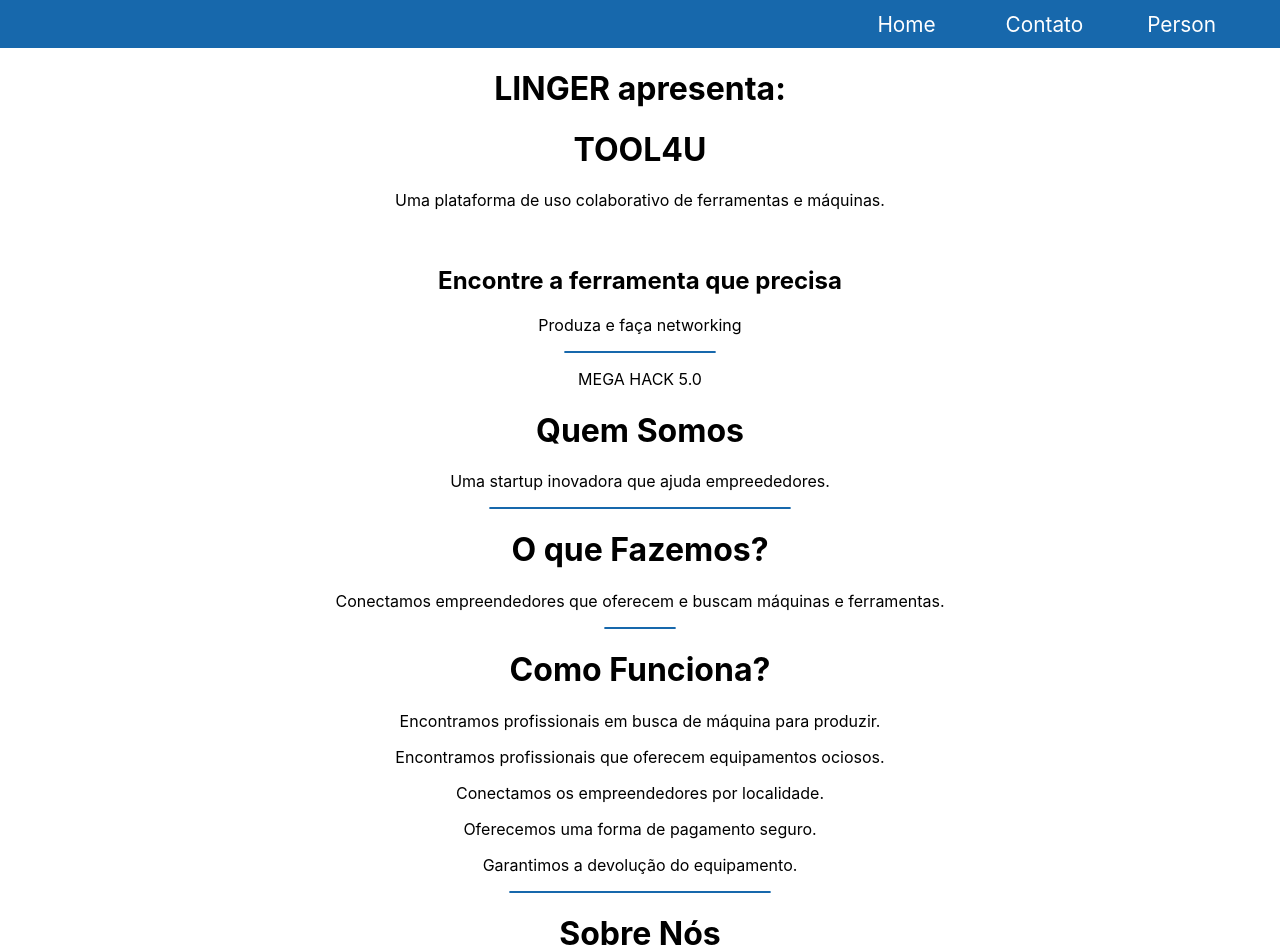
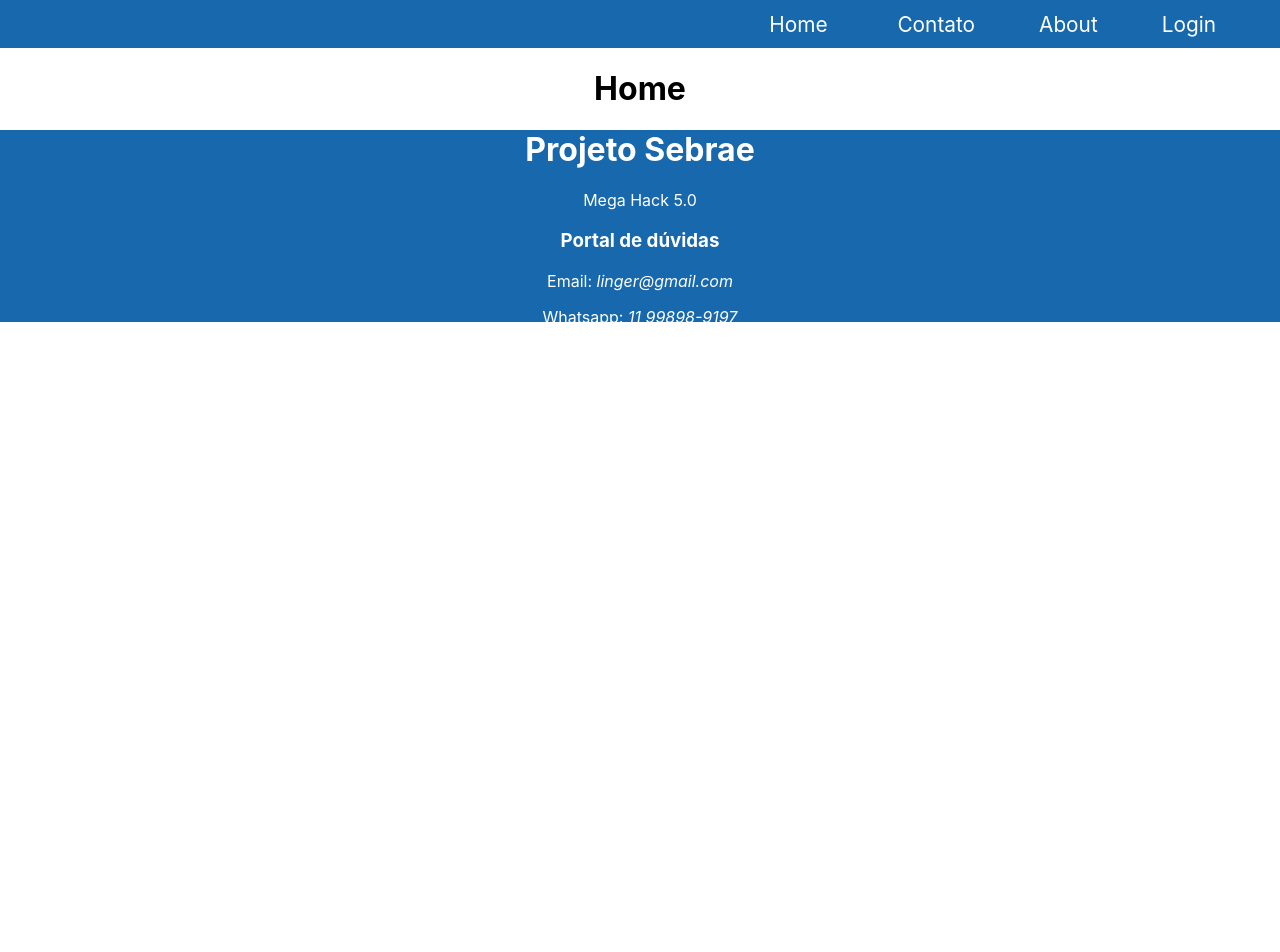
Before and after one commit to Megahack-LINGER/front, a React (Create React App) app: page / in a window 1280 px wide. Shown: the top 952 px of the page. After the commit the page ends 800 px from the top, so only its background shows below. Built offline with nearby package versions, Linux system fonts and the light colour scheme.

Commit message:
Add localStorage user

```diff
--- a/src/pages/auth/cadastro/Cadastro.jsx
+++ b/src/pages/auth/cadastro/Cadastro.jsx
@@ -16,6 +16,7 @@
         await firebase.auth().createUserWithEmailAndPassword(this.state.email, this.state.password).then((user) => {
             console.log("Feito")
             console.log(user.user.displayName)
+            localStorage.setItem("email", this.state.email)
             this.setState({cadastrado: true})
         }).catch((error) => {
             console.log(error)
--- a/src/pages/auth/login/Login.jsx
+++ b/src/pages/auth/login/Login.jsx
@@ -1,5 +1,5 @@
 import React from 'react';
-import { Link } from 'react-router-dom';
+import { Link, Redirect } from 'react-router-dom';
 import firebase from "../../../services/FirebaseServices"
 
 import "./Login.css"
@@ -8,21 +8,31 @@
 
     state = {
         email: '',
-        password: ''
+        password: '',
+        logado: false
     }
 
     async login() {
         await firebase.auth().signInWithEmailAndPassword(this.state.email, this.state.password).then((user) => {
             console.log(user.user.displayName)
             console.log("feito")
+            localStorage.setItem("email", this.state.email)
+            this.setState({logado: true})
+            window.location.reload()
         }).catch((error) => {
-            console.log(error)
+            if(error.code === "auth/user-not-found"){
+                console.log("Usuário não encontrado")
+            }else{
+                console.log(error)
+            }
         })
     }
     render() {
+        if(this.state.logado){
+            return <Redirect to="/" />
+        }else{
         return (<div id="login">
             <h2>Login</h2>
-
             <div>
                 <label>
                     Email:
@@ -43,5 +53,5 @@
             <span>Não tem uma conta? Crie uma: <Link to="/cadastro">Cadastrar</Link></span>
         </div>
         )
-    }
+    }}
 }
--- a/src/pages/home/Home.tsx
+++ b/src/pages/home/Home.tsx
@@ -6,55 +6,7 @@
 function Home() {
   return (
     <div>
-      <main>
-        <div>
-          <h1>LINGER apresenta:</h1>
-          <h1>TOOL4U</h1>
-          <p>Uma plataforma de uso colaborativo de ferramentas e máquinas.</p>
-        </div>
-
-        <br />
-
-        <div>
-          <header>
-            <h2>Encontre a ferramenta que precisa</h2>
-            <p>Produza e faça networking</p>
-          </header>
-        </div>
-
-        <hr color="#1768AC" style={{ borderRadius: "40px", width: 150 }} />
-
-        <div>
-          <p>MEGA HACK 5.0</p>
-          <h1>Quem Somos</h1>
-          <p>Uma startup inovadora que ajuda empreededores.</p>
-        </div>
-
-        <hr color="#1768AC" style={{ borderRadius: "40px", width: 300 }} />
-        <h1>O que Fazemos?</h1>
-
-        <p>
-          Conectamos empreendedores que oferecem e buscam máquinas e
-          ferramentas.
-        </p>
-
-        <hr color="#1768AC" style={{ borderRadius: "40px", width: 70 }} />
-
-        <div>
-          <h1>Como Funciona?</h1>
-          <p>Encontramos profissionais em busca de máquina para produzir.</p>
-          <p>Encontramos profissionais que oferecem equipamentos ociosos.</p>
-          <p>Conectamos os empreendedores por localidade.</p>
-          <p>Oferecemos uma forma de pagamento seguro.</p>
-          <p>Garantimos a devolução do equipamento.</p>
-        </div>
-
-        <hr color="#1768AC" style={{ borderRadius: "40px", width: 260 }} />
-
-        <div>
-          <h1>Sobre Nós</h1>
-        </div>
-      </main>
+      <h1>Home</h1>
     </div>
   );
 }
--- a/src/pages/models/nav/Nav.jsx
+++ b/src/pages/models/nav/Nav.jsx
@@ -1,18 +1,22 @@
 import React from 'react';
 import { BrowserRouter as Router, Link, Switch } from 'react-router-dom';
+
+import firebase from "../../../services/FirebaseServices"
 
 import "./Nav.css"
 
 export default function Nav() {
+    console.log(localStorage.getItem("email"))
     return <div>
-
             <Switch>
                 <nav>
                     <Link to="/">Home</Link>
-                    <Link to="/contato"> Contato</Link>
-                    <Link to="/person">Person</Link>
+                    <Link to="/contact"> Contato</Link>
+                    <Link to="/about">About</Link>
+                    {localStorage.getItem("email") == null ?
+                    <Link to="/login">Login</Link> :
+                    <Link to="/person">Person</Link>}
                 </nav>
             </Switch>
-
     </div>
 }
--- a/src/pages/person/Person.jsx
+++ b/src/pages/person/Person.jsx
@@ -1,16 +1,10 @@
 import React from 'react';
-import firebase from "../../services/FirebaseServices"
 
 export default class Person extends React.Component {
     render() {
-        if (firebase.auth().currentUser.email != null) {
-            return (
-                <div id="person">
-                    <h2>Person</h2>
-                </div>);
-        } else {
-            return (<div id=""><h2>EAEEE</h2></div>)
-        }
-
+        return (
+            <div id="person">
+                <h2>Person</h2>
+            </div>);
     }
 }
--- a/src/routes.tsx
+++ b/src/routes.tsx
@@ -8,6 +8,7 @@
 import Login from "./pages/auth/login/Login";
 import Cadastro from "./pages/auth/cadastro/Cadastro";
 import Person from "./pages/person/Person";
+import About from "./pages/about/About";
 
 //---- Models
 import Footer from "./pages/models/footer/Footer";
@@ -20,10 +21,11 @@
         <Nav />
         <Switch>
           <Route exact path="/" component={Home} />
-          <Route exact path="/contato" component={Contato} />
+          <Route exact path="/contact" component={Contato} />
           <Route exact path="/cadastro" component={Cadastro} />
           <Route exact path="/login" component={Login} />
           <Route exact path="/person" component={Person} />
+          <Route exact path="/about" component={About} />
         </Switch>
       </Router>
       <Footer />
```
